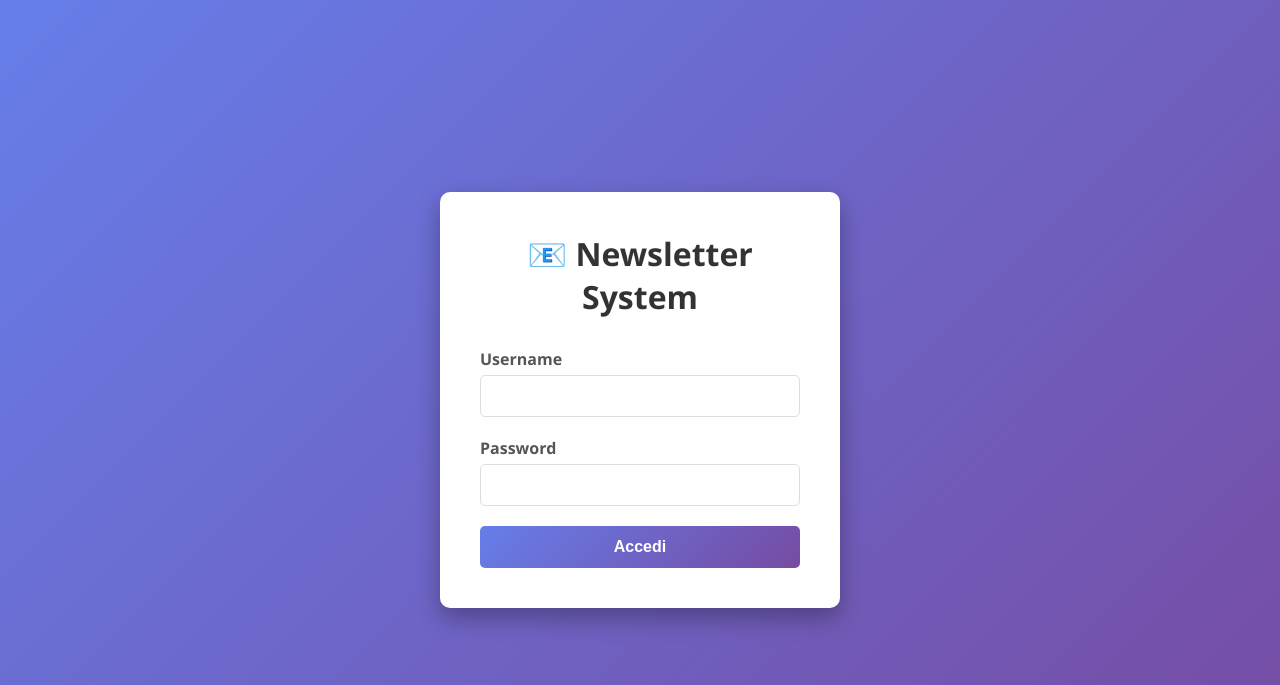
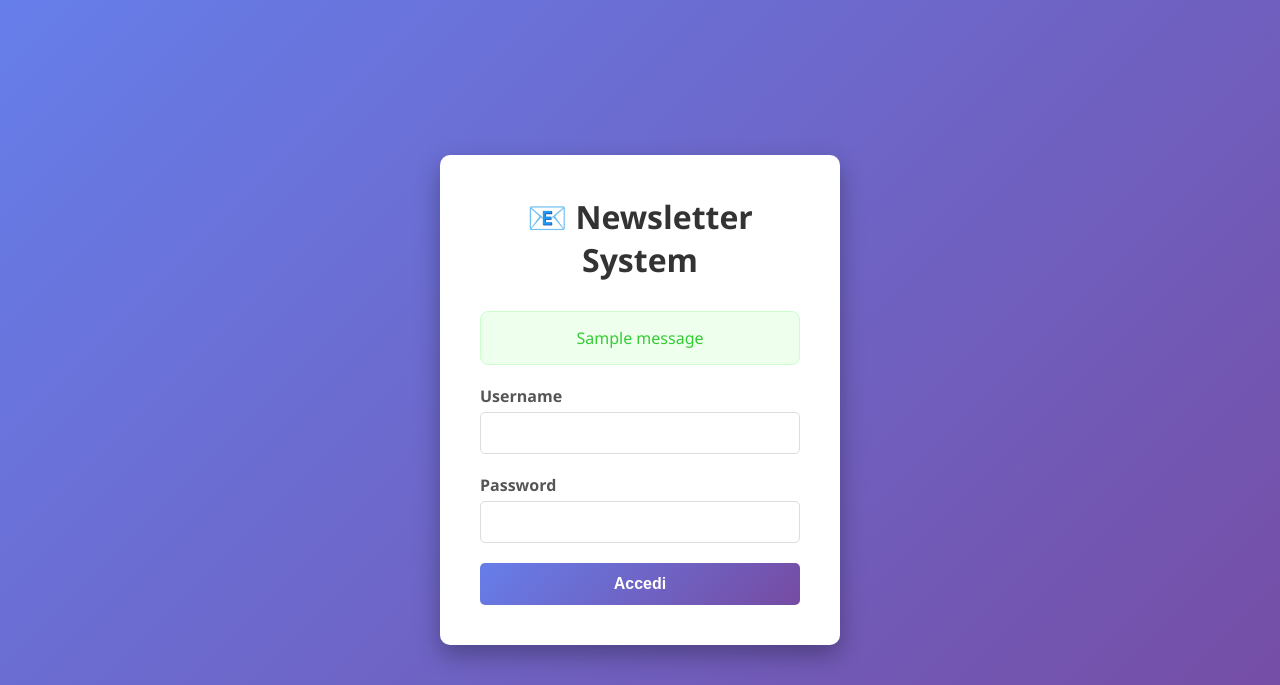
Before and after one commit to SLartax/newsletter-marketing-system, a Python web app: template templates/login.html in a window 1280 px wide. Shown: the top 685 px of the page. Run offline with Jinja, Linux system fonts and the light colour scheme; the template is opened without the code that fills it, so the values that code supplies are empty; one stand-in notice (Sample message) is shown.

Commit message:
Add flash messages block to login.html

```diff
--- a/templates/login.html
+++ b/templates/login.html
@@ -85,6 +85,18 @@
         <div class="error">{{ error }}</div>
         {% endif %}
         <form method="POST">
+
+                    {% with messages = get_flashed_messages(with_categories=true) %}
+          {% if messages %}
+            <div class="flash-messages" style="margin: 20px 0; max-width: 400px; margin-left: auto; margin-right: auto;">
+              {% for category, message in messages %}
+                <div class="alert alert-{{ 'danger' if category == 'error' else category }}" style="padding: 15px; margin-bottom: 10px; border-radius: 8px; background: {% if category == 'error' %}#fee; border: 1px solid #fcc; color: #c33{% elif category == 'success' %}#efe; border: 1px solid #cfc; color: #3c3{% else %}#eef; border: 1px solid #ccf; color: #33c{% endif %}; text-align: center;">
+                  {{ message }}
+                </div>
+              {% endfor %}
+            </div>
+          {% endif %}
+        {% endwith %}
             <div class="form-group">
                 <label for="username">Username</label>
                 <input type="text" id="username" name="username" required>
```
